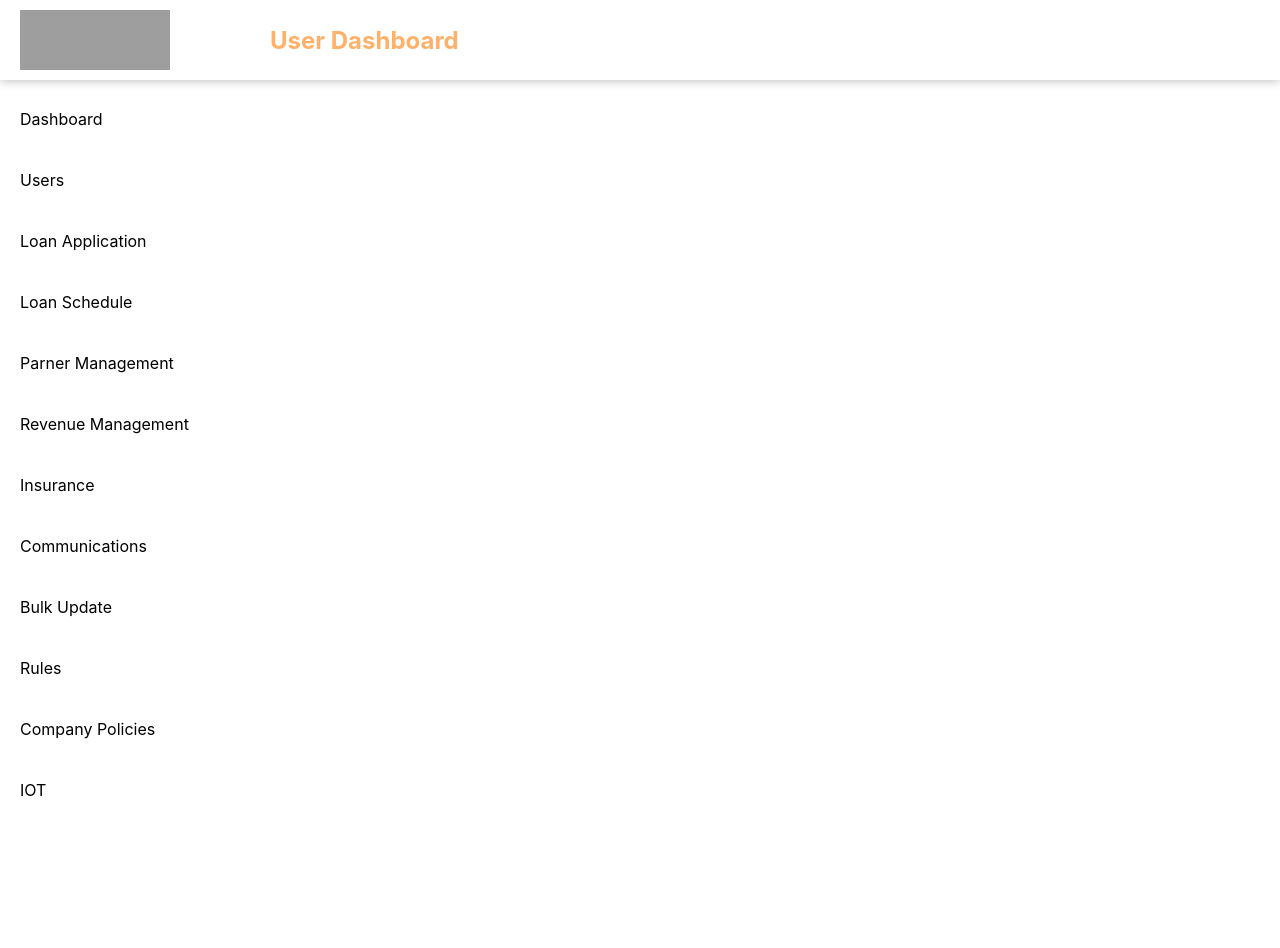
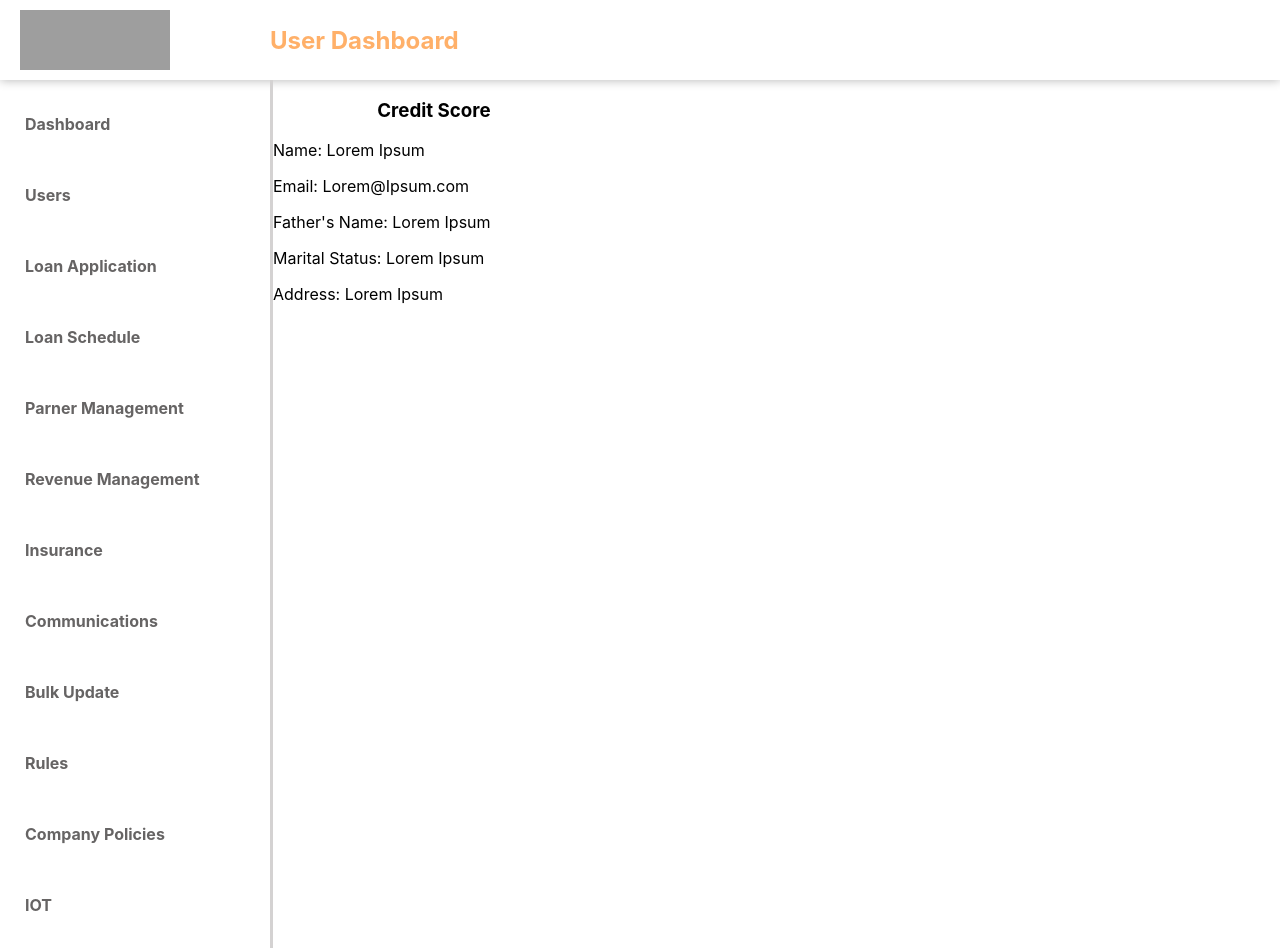
Before and after one commit to head-node/UI, a React (Create React App) app: page / in a window 1280 px wide. Before the commit the page ends 828 px from the top, so only its background shows below. Built offline with nearby package versions, Linux system fonts and the light colour scheme; grey boxes are pictures that could not be loaded.

Commit message:
components body added

```diff
--- a/src/App.css
+++ b/src/App.css
@@ -19,22 +19,26 @@
   box-shadow: 0 0 10px rgba(0, 0, 0, 0.3);
   height: 80px;
 }
-/* .navlist{
-  display: flex;
+.navlist{
+  /* display: flex;
   flex-direction: column;
-  align-items: flex-start;
-}  */
+  align-items: flex-start;  */
+  width: 270px;
+  border-right: 3px solid rgb(212, 210, 210);
+}
 .navlist p {
   display: flex;
   align-items: center;
-  padding: 20px;
+  padding: 25px;
   height: 5px;
-  width: 230px;
+  width: 220px;
+  font-weight: bold;
+  color: rgb(102, 100, 100);
 }
 .navlist p:hover {
   background-color: #ffa052;
-  font-weight: bold;
+
   color: white;
-  border-right: solid grey 5px;
+  border-right: solid rgb(156, 155, 155) 5px;
 
 }
--- a/src/App.js
+++ b/src/App.js
@@ -1,7 +1,9 @@
 import react from "react";
 import "./App.css";
 import Sidenav from "./components/SideNav/sidenav";
-import Header from "./components/Header/Header"
+import Header from "./components/Header/Header";
+import Container from "./components/Container.js/index.js"
+
 const menu = [
   "Dashboard",
   "Users",
@@ -21,7 +23,11 @@ const App = () => {
   return (
     <>
       <Header/>
-      <Sidenav navlist={menu}/>
+      <div style={{display: 'flex'}}>
+      <Sidenav  navlist={menu}/>
+      <Container style={{width:"500px"}} />
+      </div>
+
     </>
   );
 };
--- /dev/null
+++ b/src/components/Application/BasicDetails/index.js
@@ -0,0 +1,24 @@
+import React from "react";
+
+const index = (props) => {
+  return (
+    <div className="basic">
+
+      <div className="profile">
+        <div className="profilepic">
+
+        </div>
+        <div className="profiledetails">
+          <p>Name: Lorem Ipsum</p>
+          <p>Email: Lorem@Ipsum.com</p>
+          <p>Father's Name: Lorem Ipsum</p>
+          <p>Marital Status: Lorem Ipsum</p>
+          <p>Address: Lorem Ipsum</p>
+        </div>
+      </div>
+      <div></div>
+    </div>
+  );
+};
+
+export default index;
--- /dev/null
+++ b/src/components/Container.js/index.js
@@ -0,0 +1,12 @@
+import React from 'react';
+import BasicDetails from "../Application/BasicDetails"
+function index(props) {
+    return (
+        <div>
+            <h3 style={{display:"flex",justifyContent:"flex-end"}}>Credit Score</h3>
+            <BasicDetails/>
+        </div>
+    );
+}
+
+export default index;
```
Also changed, not shown: src/components/Application/Basic Details/index.js (deleted).
